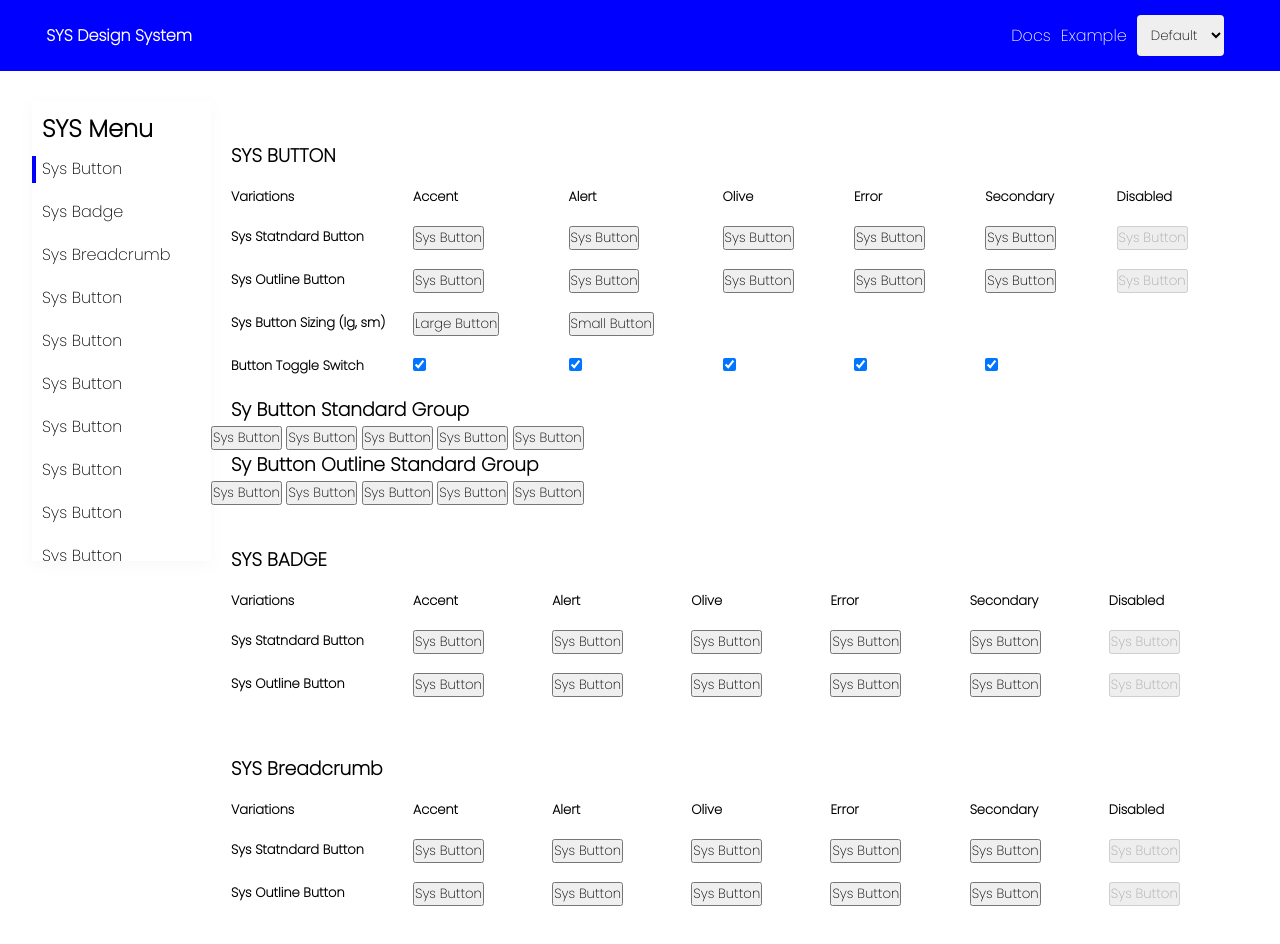
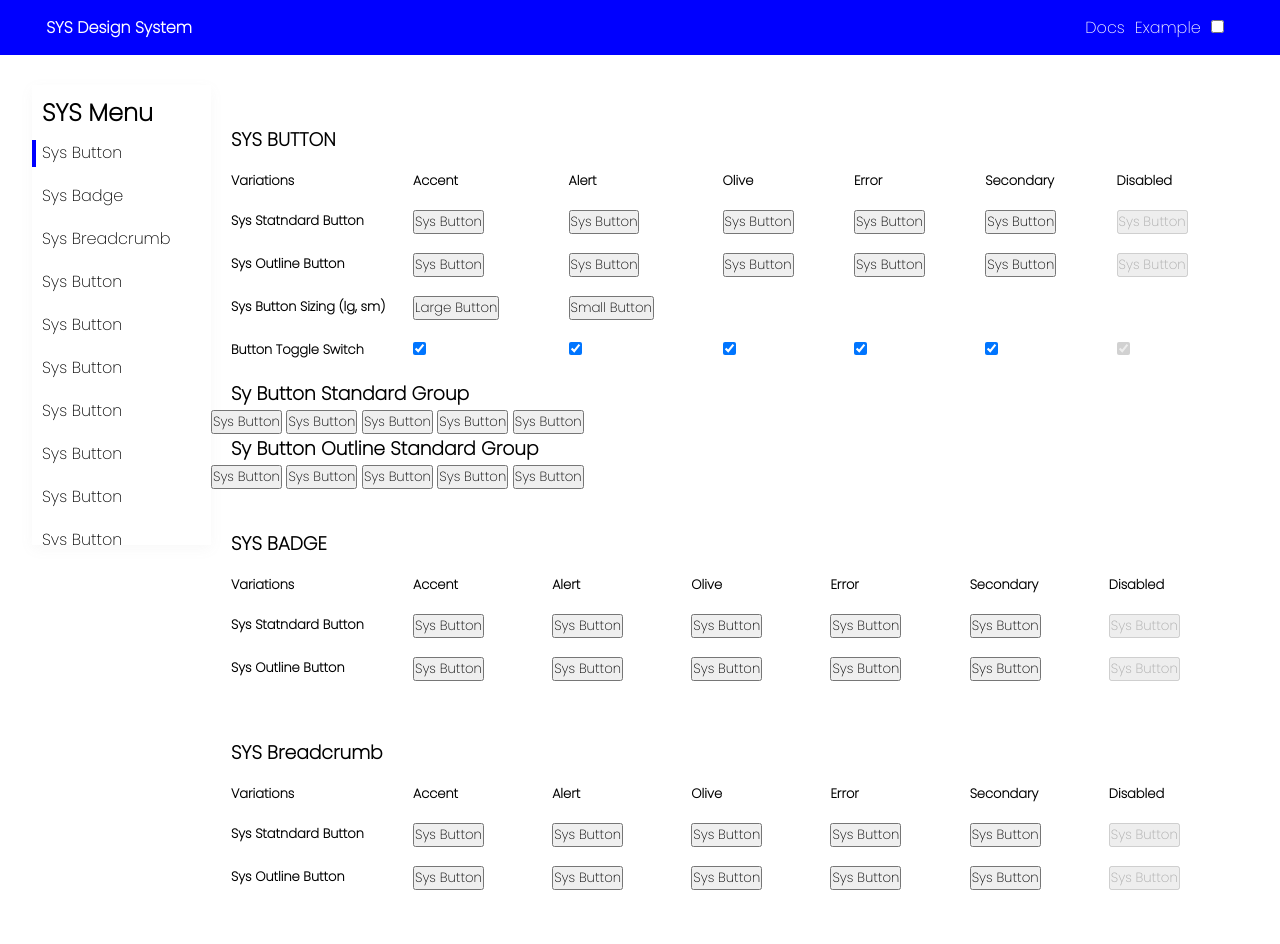
Before and after one commit to Programming-Ashram/sys-sample-application, a plain HTML site: page index.html in a window 1280 px wide. Drawn offline with Linux system fonts and the light colour scheme; a small style sheet from the web is missing.

Commit message:
toggle added

```diff
--- a/app.js
+++ b/app.js
@@ -1,6 +1,7 @@
 let selection = document.querySelector('select');
 let body = document.querySelector('body');
 let sideNav = document.querySelectorAll('.sidebar-navigation li');
+
 
 selection.addEventListener('change', function(){
     if(selection.value == 'default-theme'){
@@ -20,3 +21,19 @@ for(let i = 0; i < sideNav.length; i++){
         this.className += " active";
     }
 }
+
+
+function themeSelection(){
+    let toggleSwitch = document.getElementById('theme');
+    if(toggleSwitch.checked){
+        console.log("success");
+        body.classList.replace('sys-theme', 'dark-theme');
+        body.classList.replace('default-theme', 'dark-theme');
+    }
+    else{
+        console.log("disable");
+        body.classList.replace('sys-theme', 'default-theme');
+        body.classList.replace('dark-theme', 'default-theme');
+    }
+
+}
--- a/index.html
+++ b/index.html
@@ -36,10 +36,12 @@
                                 </a>
                             </li>
                             <li>
-                                <select name="" id="" class="theme-selection">
-                                    <option value="default-theme">Default</option>
-                                    <option value="dark-theme">Dark</option>
-                                </select>
+                                <div class="sys-switch-secondary">
+                                    <label class="sys-switch-label">
+                                        <input type="checkbox" id="theme" onchange="themeSelection()">
+                                        <span class="sys-slider round"></span>
+                                    </label>
+                                </div>
                             </li>
                         </ul>
                     </div>
@@ -294,9 +296,17 @@
                                             </div>
                                         </td>
                                         <td>
-                                            <div class="sys-switch-seconadary">
+                                            <div class="sys-switch-secondary">
                                                 <label class="sys-switch-label">
                                                     <input type="checkbox" checked>
+                                                    <span class="sys-slider round"></span>
+                                                </label>
+                                            </div>
+                                        </td>
+                                        <td>
+                                            <div class="sys-switch-secondary">
+                                                <label class="sys-switch-label">
+                                                    <input type="checkbox" checked disabled>
                                                     <span class="sys-slider round"></span>
                                                 </label>
                                             </div>
--- a/style.css
+++ b/style.css
@@ -33,6 +33,7 @@ header{
     margin-bottom: 30px;
     position: sticky;
     top: 0;
+    z-index: 9999;
 }
 .sys-navbar{
     display: flex;
```
